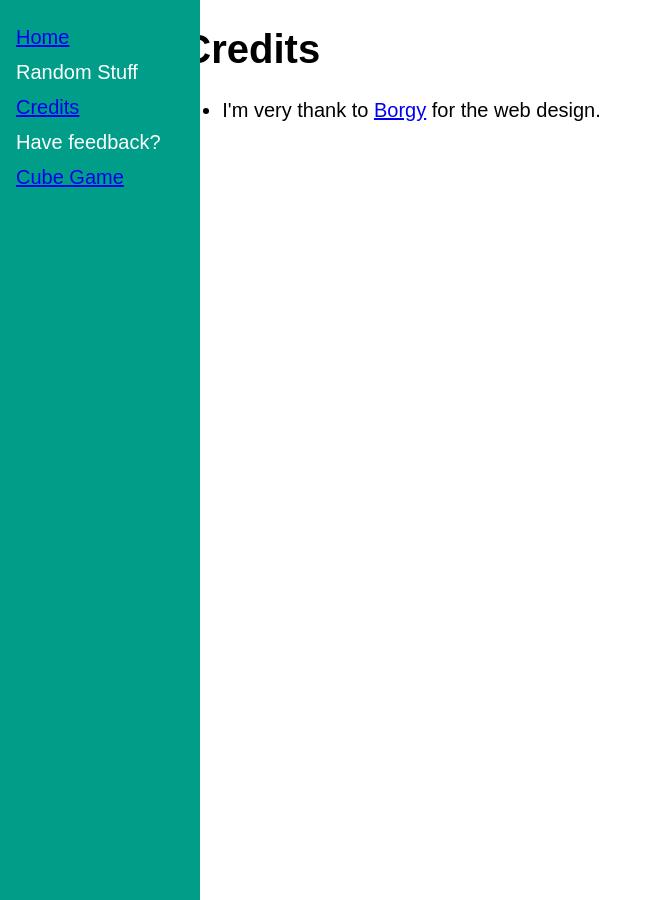
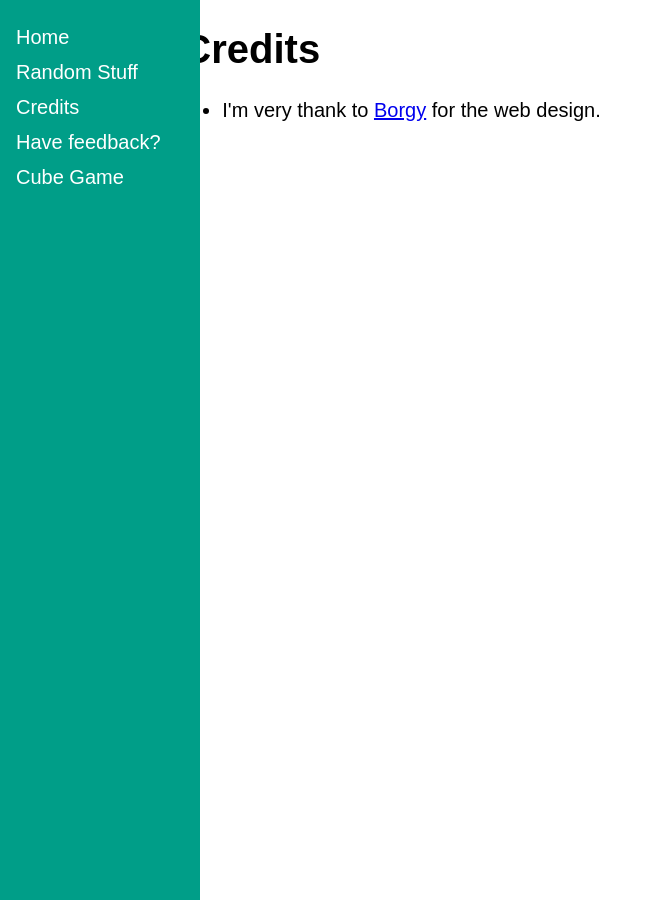
Before and after one commit to Dynosawr/Dynosawr.github.io, a Jekyll site: the page built from credit/index.md, in a window 1280 px wide. Shown: the whole page, without its empty margins (0-646 px from the left). Built offline with Jekyll 4.4.1, drawn with Linux system fonts in a browser that asks for light colours.

Commit message:
Update default.html

```diff
--- a/_layouts/default.html
+++ b/_layouts/default.html
@@ -3,18 +3,6 @@
   <head>
     <meta name="viewport" content="width=device-width, initial-scale=1">
     <meta charset="utf-8">
-	<style>
-a, a:link {
-  color: #0000EE;
-  text-decoration: underline;
-}
-a:visited {
-    color: #551A8B;
-}
-a:hover {
-  text-decoration: bold;
-}
-</style>
 	<link rel="stylesheet" href="{{ site.baseurl }}/style.css">
   </head>
   <body>
```
